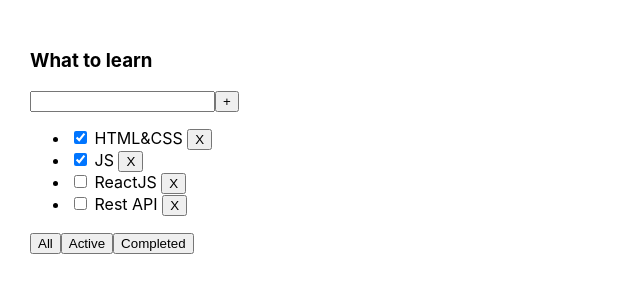
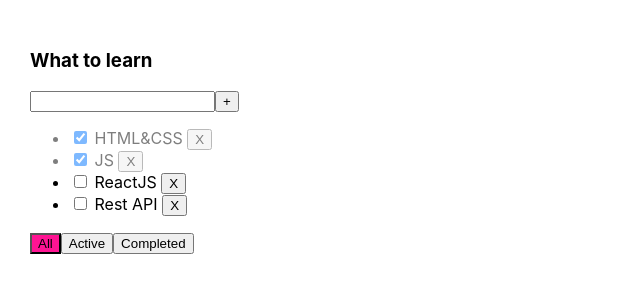
Before and after one commit to NatKhomich/task-manager, a React (Create React App) app: page / in a window 1280 px wide. Shown: the top 300 px of the page, without its empty margins (0-640 px from the left). Built offline with nearby package versions, Linux system fonts and the light colour scheme.

Commit message:
new todolist. 4 week

```diff
--- a/src/App.css
+++ b/src/App.css
@@ -14,3 +14,11 @@
 .error-message {
   color: red;
 }
+
+.active-filter {
+  background-color: deeppink;
+}
+
+.is-done {
+  opacity: 0.5;
+}
--- a/src/App.tsx
+++ b/src/App.tsx
@@ -57,6 +57,7 @@
                       filterValueTask={filterValueTask}
                       addTask={addTask}
                       changeTaskStatus={changeTaskStatus}
+                      filter={filter}
             />
         </div>
     );
--- a/src/components/Todolist.tsx
+++ b/src/components/Todolist.tsx
@@ -8,6 +8,7 @@
     filterValueTask: (filterValue: FilterValueType) => void
     addTask: (inputTitle: string) => void
     changeTaskStatus: (taskID: string, newIsDone: boolean) => void
+    filter: FilterValueType
 }
 
 const Todolist = (props: TodolistPropsType) => {
@@ -73,7 +74,7 @@
                     }
 
                     return (
-                        <li key={el.id}>
+                        <li key={el.id} className={el.isDone ? 'is-done' : ''}>
                             <input type="checkbox"
                                    checked={el.isDone}
                                    onChange={onChangeCheckedHandler}
@@ -86,9 +87,9 @@
                 })}
             </ul>
             <div>
-                <button onClick={onClickAllHandler}> All</button>
-                <button onClick={onClickActiveHandler}> Active</button>
-                <button onClick={onClickCompletedHandler}> Completed</button>
+                <button className={props.filter === 'All' ? 'active-filter' : ''} onClick={onClickAllHandler}> All</button>
+                <button className={props.filter === 'Active' ? 'active-filter' : ''} onClick={onClickActiveHandler}> Active</button>
+                <button className={props.filter === 'Completed' ? 'active-filter' : ''} onClick={onClickCompletedHandler}> Completed</button>
             </div>
         </div>
     );
```
